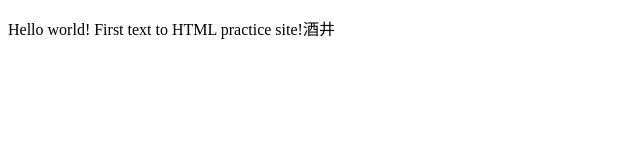
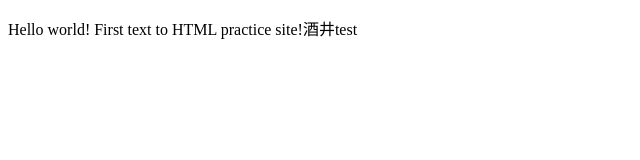
Before and after one commit to callah26/callah26.github.io, a plain HTML site: page index.html in a window 1280 px wide. Shown: the full height of the page, 0-640 px from the left. Drawn offline with Linux system fonts and the light colour scheme.

Commit message:
Update index.html

```diff
--- a/index.html
+++ b/index.html
@@ -5,6 +5,6 @@
     <title>Hello World!</title>
   </head>
   <body>
-    <p>Hello world! First text to HTML practice site!酒井</p>
+    <p>Hello world! First text to HTML practice site!酒井test</p>
   </body>
 </html>
```
